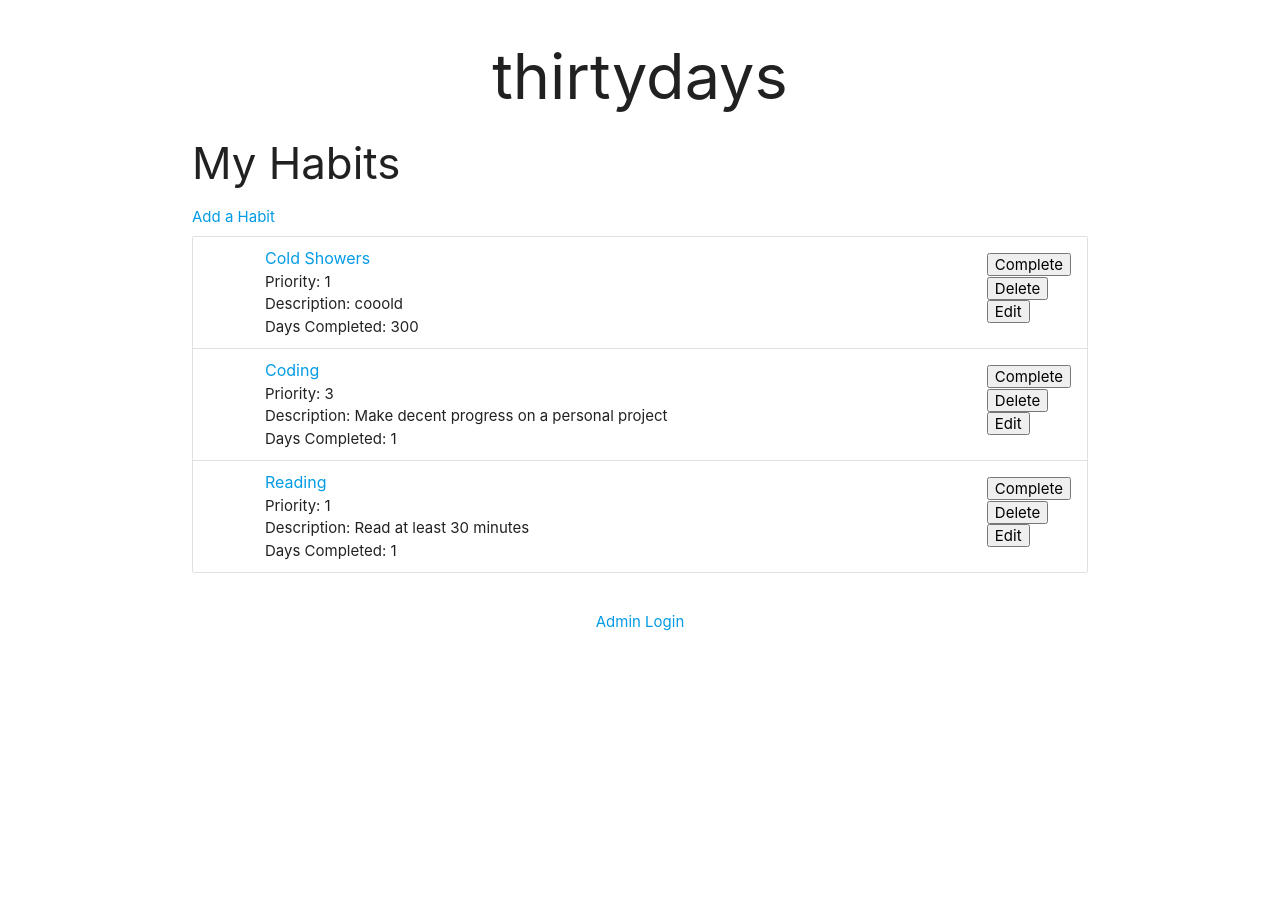
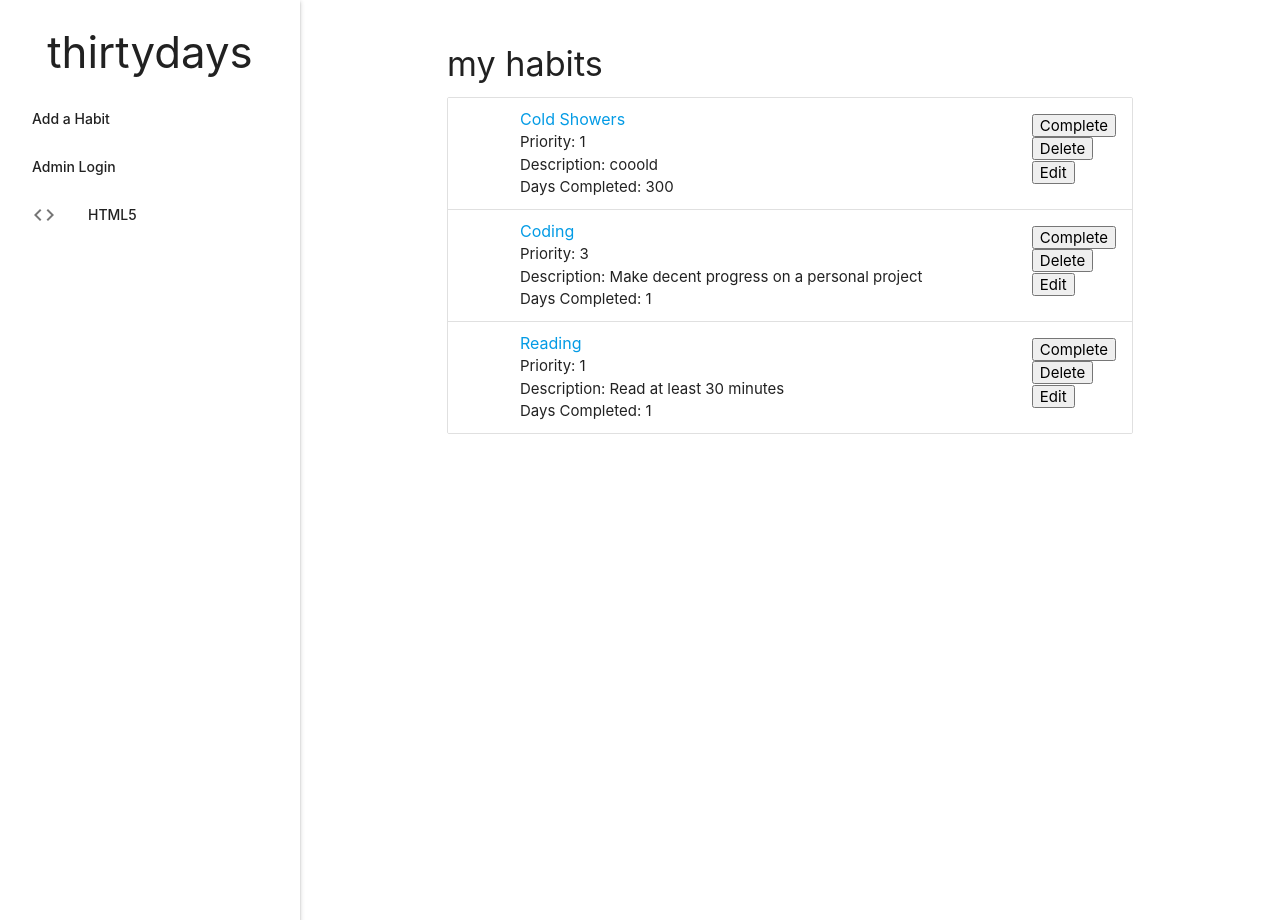
Before and after one commit to ykimdavid/thirtydays, a Django app: page / in a window 1280 px wide. Run offline with Django 3.2, Linux system fonts and the light colour scheme; data comes from the database, SQL or seed files in the repository; both versions use the stored data as it was after the commit.

Commit message:
implemented sidebar in layout template

```diff
--- a/task/templates/task/index.html
+++ b/task/templates/task/index.html
@@ -1,8 +1,7 @@
 {% extends 'task/layout.html' %}
 
 {% block content %}
-<h3> My Habits </h3>
-<a href="/task/addform/">Add a Habit</a>
+<h4> my habits </h4>
 <ul class="collection">
   {% for habit in habit_list %}
       <li class="collection-item avatar">
--- a/task/templates/task/layout.html
+++ b/task/templates/task/layout.html
@@ -2,29 +2,44 @@
 <html lang="en">
 <head>
   <meta charset="utf-8">
-  <meta name="viewport" content="width=device-width,
-  initial-scale=1.0">
-  <meta http-equiv="X-UA-Compatible"
-  content="ie=edge">
+  <meta name="viewport" content="width=device-width, initial-scale=1.0">
+  <meta http-equiv="X-UA-Compatible" content="ie=edge">
   <link rel="stylesheet" href="https://cdnjs.cloudflare.com/ajax/libs/materialize/1.0.0/css/materialize.min.css">
+  <link href="https://fonts.googleapis.com/icon?family=Material+Icons" rel="stylesheet">
   <script src="https://cdnjs.cloudflare.com/ajax/libs/materialize/1.0.0/js/materialize.min.js"></script>
-  <!--<script type="text/javascript" src="http://code.jquery.com/jquery-latest.min.js"></script>-->
+  <script type="text/javascript" src="http://code.jquery.com/jquery-latest.min.js"></script>
   {% load static %}
   <script src="{% static "js/jquery.js" %}"></script>
   <script src="{% static "js/setup-jquery.js" %}"></script>
   <title>thirtydays</title>
+  <style type="text/css">
+     header, main, footer {
+  	 padding-left: 300px;
+     }
+
+  </style>
 </head>
 <body>
-  <header class="container center-align">
-    <h1>thirtydays</h1>
-  </header>
 
-  <div class="container">
+  <ul id="slide-out" class="sidenav sidenav-fixed">
+    <li><h3 class="center-align">thirtydays</h3></li>
+    <li><a href="/task/addform/">Add a Habit</a></li>
+    <li><a href="/admin"> Admin Login </a></li>
+
+
+    <li><a class="waves-effect" href="#!"><i class="material-icons">code</i>HTML5</a></li>
+  </ul>
+
+  <main>
+    <div class="container">
+    <br>
     {% block content %}
     {% endblock %}
     <br>
+    </div>
+  </main>
 
-    <a style="display:block" class="center-align" href="/admin">Admin Login</a>
-  </div>
 </body>
+
+
 </html>
```
Also changed, not shown: db.sqlite3.
